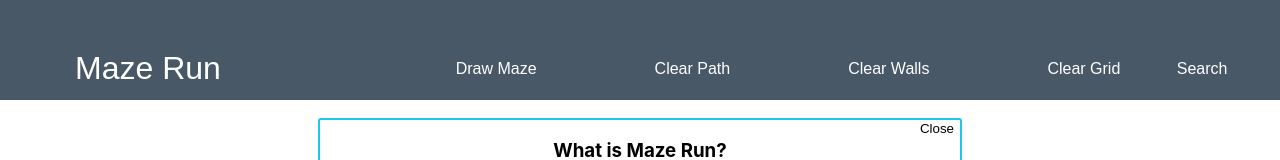
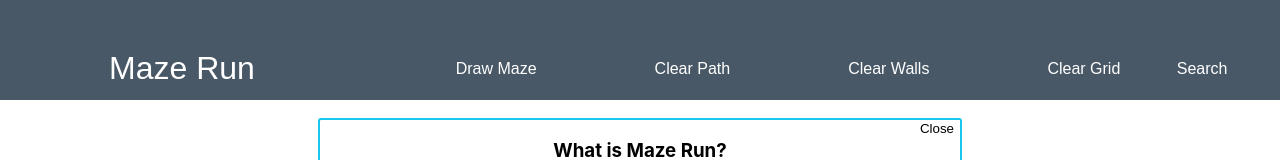
Before and after one commit to trevorhardee/Maze-Path, a React (Create React App) app: page / in a window 1280 px wide. Shown: the top 160 px of the page. Built offline with nearby package versions, Linux system fonts and the light colour scheme.

Commit message:
Add files via upload

```diff
--- a/src/MazeRunFun/PathFinder.css
+++ b/src/MazeRunFun/PathFinder.css
@@ -20,7 +20,7 @@
     background-color: #495867;
     float: left;
     color: white;
-    padding: 0px 25px;
+    padding: 0px 5%;
     border: none;
     text-align: center;
     cursor: pointer;
```
